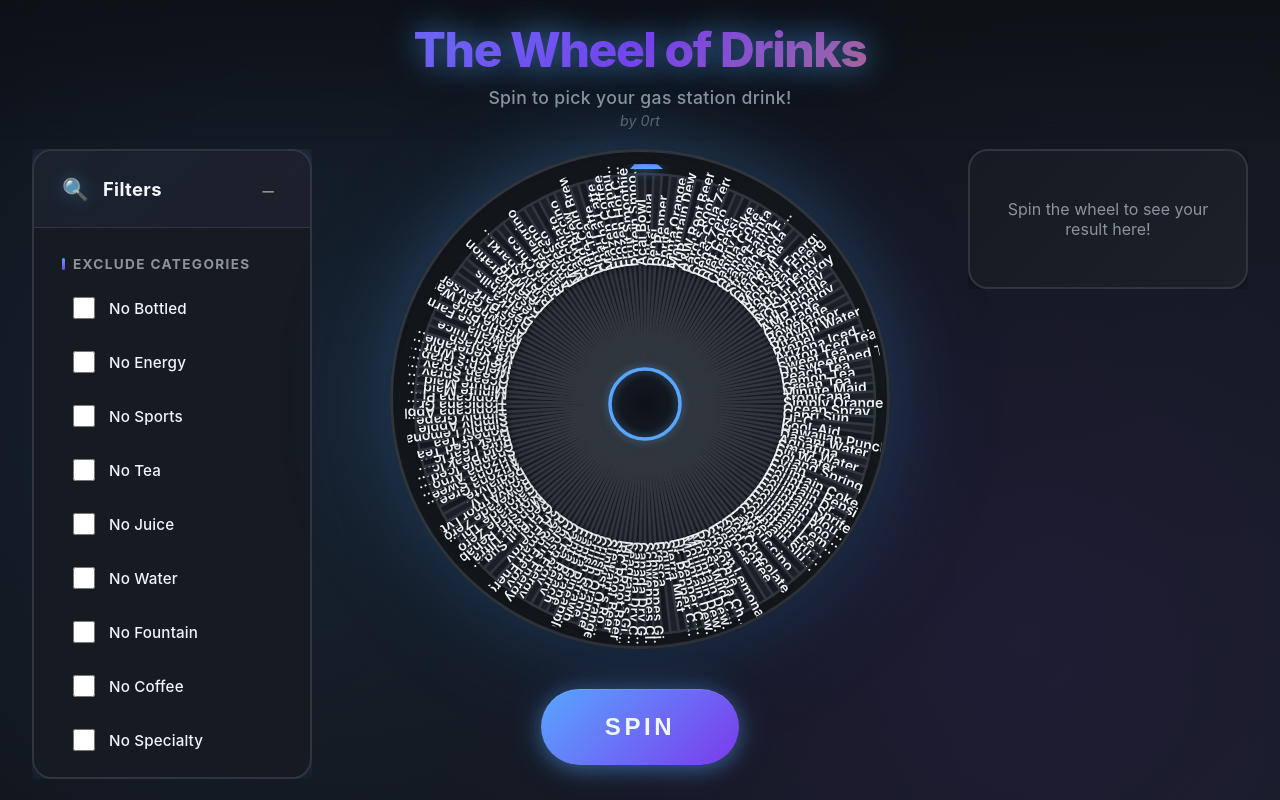
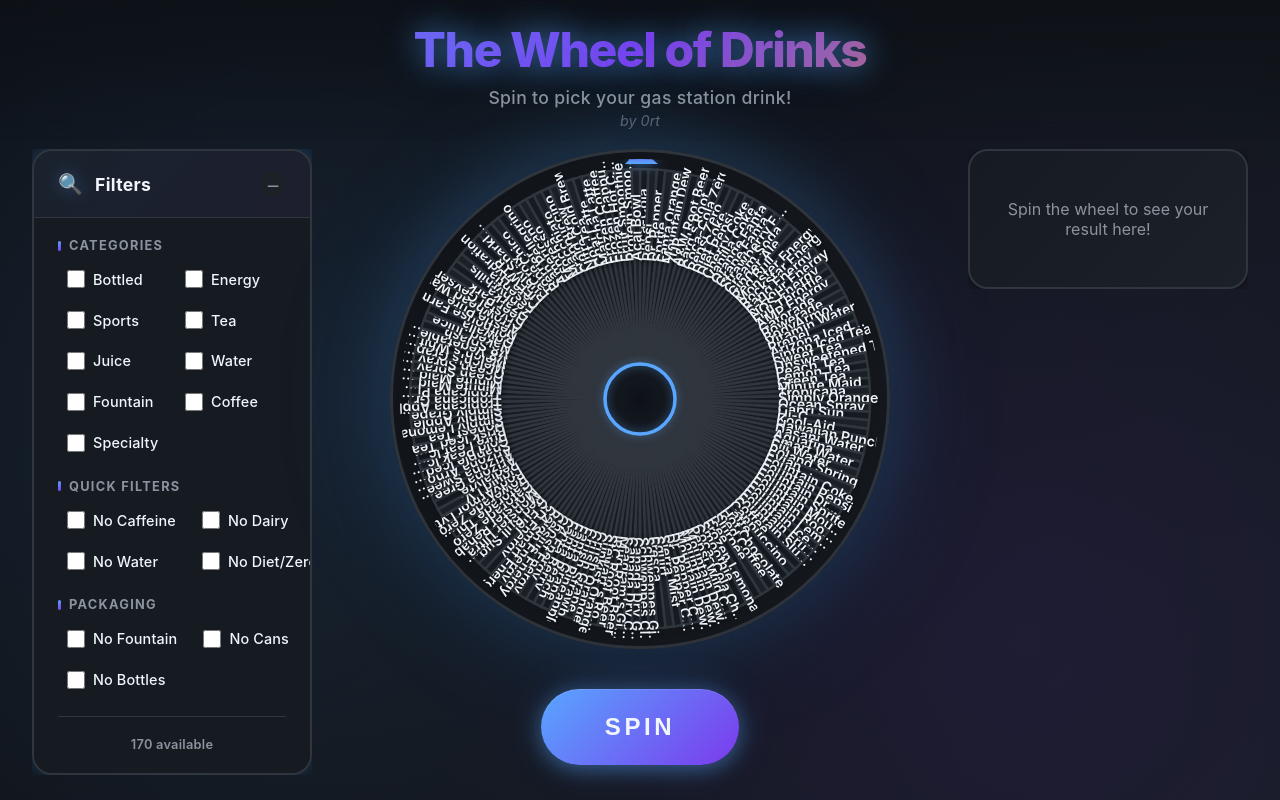
Before and after one commit to asp/WheelOfDrinks, a React (Vite) app: page / in a window 1280 px wide. Built offline with nearby package versions, Linux system fonts and the light colour scheme.

Commit message:
Fix: Compact filters layout, center wheel, auto-spin on Spin Again

```diff
--- a/src/App.jsx
+++ b/src/App.jsx
@@ -9,6 +9,7 @@
   const [selectedDrink, setSelectedDrink] = useState(null)
   const [isSpinning, setIsSpinning] = useState(false)
   const [showResult, setShowResult] = useState(false)
+  const [triggerSpin, setTriggerSpin] = useState(0)
   const [filters, setFilters] = useState({
     noCaffeine: [],
     noPackaging: [],
@@ -37,6 +38,10 @@
   const handleReset = () => {
     setShowResult(false)
     setSelectedDrink(null)
+    // Trigger a new spin automatically after a brief delay
+    setTimeout(() => {
+      setTriggerSpin(prev => prev + 1)
+    }, 300)
   }
 
   const handleFiltersChange = (newFilters) => {
@@ -70,6 +75,7 @@
               onSpinComplete={handleSpinComplete}
               onSpinStart={handleSpinStart}
               isSpinning={isSpinning}
+              triggerSpin={triggerSpin}
             />
           </div>
         </main>
--- a/src/components/DrinkWheel.css
+++ b/src/components/DrinkWheel.css
@@ -2,8 +2,11 @@
   display: flex;
   flex-direction: column;
   align-items: center;
+  justify-content: center;
   gap: 2.5rem;
   position: relative;
+  width: 100%;
+  height: 100%;
 }
 
 .wheel-wrapper {
@@ -23,6 +26,10 @@
   border: 3px solid var(--border-color);
   transition: all 0.4s cubic-bezier(0.16, 1, 0.3, 1);
   animation: wheelPulse 2s ease-in-out infinite;
+  margin: 0 auto;
+  display: flex;
+  align-items: center;
+  justify-content: center;
 }
 
 @keyframes wheelPulse {
--- a/src/components/FilterPanel.css
+++ b/src/components/FilterPanel.css
@@ -21,13 +21,13 @@
 
 .filter-panel-sidebar {
   max-width: 100%;
-  max-height: 100%;
+  max-height: calc(100vh - 120px);
   overflow-y: auto;
 }
 
 .filter-panel-sidebar .filter-content {
-  max-height: calc(100vh - 250px);
-  overflow-y: auto;
+  max-height: calc(100vh - 200px);
+  overflow-y: visible;
 }
 
 .filter-panel-sidebar .filter-content::-webkit-scrollbar {
@@ -52,7 +52,7 @@
   display: flex;
   align-items: center;
   justify-content: space-between;
-  padding: 1.5rem 1.75rem;
+  padding: 1.25rem 1.5rem;
   cursor: pointer;
   user-select: none;
   transition: all 0.3s cubic-bezier(0.16, 1, 0.3, 1);
@@ -66,16 +66,16 @@
 .filter-header-content {
   display: flex;
   align-items: center;
-  gap: 0.875rem;
+  gap: 0.75rem;
 }
 
 .filter-icon {
-  font-size: 1.35rem;
+  font-size: 1.25rem;
   filter: drop-shadow(0 0 8px rgba(88, 166, 255, 0.4));
 }
 
 .filter-title {
-  font-size: 1.15rem;
+  font-size: 1.1rem;
   font-weight: 700;
   color: var(--text-primary);
   letter-spacing: 0.02em;
@@ -85,13 +85,13 @@
   display: inline-flex;
   align-items: center;
   justify-content: center;
-  min-width: 26px;
-  height: 26px;
-  padding: 0 10px;
+  min-width: 24px;
+  height: 24px;
+  padding: 0 8px;
   background: linear-gradient(135deg, var(--accent-primary), var(--accent-secondary));
   color: var(--text-primary);
-  border-radius: 13px;
-  font-size: 0.75rem;
+  border-radius: 12px;
+  font-size: 0.7rem;
   font-weight: 700;
   box-shadow: 0 2px 10px rgba(88, 166, 255, 0.4);
   animation: badgePulse 2s ease-in-out infinite;
@@ -109,12 +109,12 @@
 }
 
 .filter-toggle {
-  font-size: 1.6rem;
+  font-size: 1.5rem;
   font-weight: 300;
   color: var(--text-secondary);
   transition: all 0.3s cubic-bezier(0.16, 1, 0.3, 1);
-  width: 28px;
-  height: 28px;
+  width: 26px;
+  height: 26px;
   display: flex;
   align-items: center;
   justify-content: center;
@@ -129,7 +129,7 @@
 }
 
 .filter-content {
-  padding: 1.75rem;
+  padding: 1.25rem 1.5rem;
   border-top: 1px solid var(--border-color);
   animation: slideDown 0.4s cubic-bezier(0.16, 1, 0.3, 1);
   background: var(--bg-secondary);
@@ -147,20 +147,20 @@
 }
 
 .filter-section {
-  margin-bottom: 1.75rem;
+  margin-bottom: 1.25rem;
 }
 
 .filter-section:last-of-type {
-  margin-bottom: 1rem;
+  margin-bottom: 0.75rem;
 }
 
 .filter-section-title {
-  font-size: 0.85rem;
+  font-size: 0.8rem;
   font-weight: 700;
   color: var(--text-secondary);
   text-transform: uppercase;
   letter-spacing: 0.1em;
-  margin-bottom: 0.875rem;
+  margin-bottom: 0.625rem;
   display: flex;
   align-items: center;
   gap: 0.5rem;
@@ -169,7 +169,7 @@
 .filter-section-title::before {
   content: '';
   width: 3px;
-  height: 12px;
+  height: 10px;
   background: linear-gradient(135deg, var(--accent-primary), var(--accent-secondary));
   border-radius: 2px;
 }
@@ -177,19 +177,44 @@
 .filter-options {
   display: flex;
   flex-direction: column;
-  gap: 0.625rem;
+  gap: 0.5rem;
+}
+
+.filter-options-grid {
+  display: grid;
+  grid-template-columns: repeat(2, 1fr);
+  gap: 0.5rem;
 }
 
 .filter-option {
   display: flex;
   align-items: center;
-  gap: 0.875rem;
+  gap: 0.75rem;
   cursor: pointer;
-  padding: 0.625rem;
-  border-radius: 10px;
+  padding: 0.5rem;
+  border-radius: 8px;
   transition: all 0.25s cubic-bezier(0.16, 1, 0.3, 1);
   user-select: none;
   border: 1px solid transparent;
+}
+
+.filter-option-compact {
+  display: flex;
+  align-items: center;
+  gap: 0.5rem;
+  cursor: pointer;
+  padding: 0.4rem 0.5rem;
+  border-radius: 8px;
+  transition: all 0.2s ease;
+  user-select: none;
+  border: 1px solid transparent;
+  font-size: 0.85rem;
+}
+
+.filter-option-compact:hover {
+  background: rgba(88, 166, 255, 0.08);
+  border-color: rgba(88, 166, 255, 0.2);
+  transform: translateX(2px);
 }
 
 .filter-option:hover {
@@ -198,41 +223,48 @@
   transform: translateX(4px);
 }
 
-.filter-option input[type="checkbox"] {
-  width: 22px;
-  height: 22px;
+.filter-option input[type="checkbox"],
+.filter-option-compact input[type="checkbox"] {
+  width: 18px;
+  height: 18px;
   cursor: pointer;
   accent-color: var(--accent-primary);
-  border-radius: 6px;
+  border-radius: 5px;
   position: relative;
   transition: all 0.2s ease;
+  flex-shrink: 0;
 }
 
-.filter-option input[type="checkbox"]:checked {
+.filter-option input[type="checkbox"]:checked,
+.filter-option-compact input[type="checkbox"]:checked {
   background-color: var(--accent-primary);
-  box-shadow: 0 0 12px rgba(88, 166, 255, 0.5);
+  box-shadow: 0 0 10px rgba(88, 166, 255, 0.5);
 }
 
-.filter-option input[type="checkbox"]:hover {
+.filter-option input[type="checkbox"]:hover,
+.filter-option-compact input[type="checkbox"]:hover {
   transform: scale(1.1);
 }
 
 .filter-option-label {
-  font-size: 0.95rem;
+  font-size: 0.9rem;
   color: var(--text-primary);
   font-weight: 500;
   letter-spacing: 0.01em;
+  white-space: nowrap;
+  overflow: hidden;
+  text-overflow: ellipsis;
 }
 
 .filter-clear {
   width: 100%;
-  padding: 0.875rem;
-  margin-top: 1.25rem;
+  padding: 0.75rem;
+  margin-top: 1rem;
   background: var(--bg-tertiary);
   border: 2px solid var(--border-color);
-  border-radius: 12px;
+  border-radius: 10px;
   color: var(--text-primary);
-  font-size: 0.9rem;
+  font-size: 0.85rem;
   font-weight: 700;
   cursor: pointer;
   transition: all 0.3s cubic-bezier(0.16, 1, 0.3, 1);
@@ -248,14 +280,14 @@
 }
 
 .filter-count {
-  margin-top: 1.25rem;
-  padding-top: 1.25rem;
+  margin-top: 1rem;
+  padding-top: 1rem;
   border-top: 1px solid var(--border-color);
   text-align: center;
 }
 
 .filter-count-text {
-  font-size: 0.875rem;
+  font-size: 0.8rem;
   color: var(--text-secondary);
   font-weight: 600;
   letter-spacing: 0.02em;
@@ -267,18 +299,22 @@
   }
 
   .filter-header {
-    padding: 1.25rem 1.5rem;
+    padding: 1rem 1.25rem;
   }
 
   .filter-content {
-    padding: 1.5rem;
+    padding: 1rem 1.25rem;
   }
 
   .filter-section-title {
-    font-size: 0.8rem;
+    font-size: 0.75rem;
   }
 
   .filter-option-label {
-    font-size: 0.9rem;
+    font-size: 0.85rem;
+  }
+
+  .filter-options-grid {
+    grid-template-columns: 1fr;
   }
 }
--- a/src/components/FilterPanel.jsx
+++ b/src/components/FilterPanel.jsx
@@ -57,25 +57,25 @@
       {isExpanded && (
         <div className="filter-content">
           <div className="filter-section">
-            <h3 className="filter-section-title">Exclude Categories</h3>
-            <div className="filter-options">
+            <h3 className="filter-section-title">Categories</h3>
+            <div className="filter-options-grid">
               {categories.map(category => (
-                <label key={category} className="filter-option">
+                <label key={category} className="filter-option-compact">
                   <input
                     type="checkbox"
                     checked={filters.noCategory?.includes(category) || false}
                     onChange={() => toggleFilter('noCategory', category)}
                   />
-                  <span className="filter-option-label">No {category}</span>
+                  <span className="filter-option-label">{category}</span>
                 </label>
               ))}
             </div>
           </div>
 
           <div className="filter-section">
-            <h3 className="filter-section-title">Exclude Caffeine</h3>
-            <div className="filter-options">
-              <label className="filter-option">
+            <h3 className="filter-section-title">Quick Filters</h3>
+            <div className="filter-options-grid">
+              <label className="filter-option-compact">
                 <input
                   type="checkbox"
                   checked={filters.noCaffeine?.includes('caffeine') || false}
@@ -83,13 +83,37 @@
                 />
                 <span className="filter-option-label">No Caffeine</span>
               </label>
+              <label className="filter-option-compact">
+                <input
+                  type="checkbox"
+                  checked={filters.noDairy?.includes('dairy') || false}
+                  onChange={() => toggleFilter('noDairy', 'dairy')}
+                />
+                <span className="filter-option-label">No Dairy</span>
+              </label>
+              <label className="filter-option-compact">
+                <input
+                  type="checkbox"
+                  checked={filters.noWater?.includes('water') || false}
+                  onChange={() => toggleFilter('noWater', 'water')}
+                />
+                <span className="filter-option-label">No Water</span>
+              </label>
+              <label className="filter-option-compact">
+                <input
+                  type="checkbox"
+                  checked={filters.noSugar?.includes('sugar') || false}
+                  onChange={() => toggleFilter('noSugar', 'sugar')}
+                />
+                <span className="filter-option-label">No Diet/Zero</span>
+              </label>
             </div>
           </div>
 
           <div className="filter-section">
-            <h3 className="filter-section-title">Exclude Packaging</h3>
-            <div className="filter-options">
-              <label className="filter-option">
+            <h3 className="filter-section-title">Packaging</h3>
+            <div className="filter-options-grid">
+              <label className="filter-option-compact">
                 <input
                   type="checkbox"
                   checked={filters.noPackaging?.includes('fountain') || false}
@@ -97,7 +121,7 @@
                 />
                 <span className="filter-option-label">No Fountain</span>
               </label>
-              <label className="filter-option">
+              <label className="filter-option-compact">
                 <input
                   type="checkbox"
                   checked={filters.noPackaging?.includes('can') || false}
@@ -105,7 +129,7 @@
                 />
                 <span className="filter-option-label">No Cans</span>
               </label>
-              <label className="filter-option">
+              <label className="filter-option-compact">
                 <input
                   type="checkbox"
                   checked={filters.noPackaging?.includes('bottle') || false}
@@ -116,45 +140,15 @@
             </div>
           </div>
 
-          <div className="filter-section">
-            <h3 className="filter-section-title">Exclude Types</h3>
-            <div className="filter-options">
-              <label className="filter-option">
-                <input
-                  type="checkbox"
-                  checked={filters.noDairy?.includes('dairy') || false}
-                  onChange={() => toggleFilter('noDairy', 'dairy')}
-                />
-                <span className="filter-option-label">No Dairy</span>
-              </label>
-              <label className="filter-option">
-                <input
-                  type="checkbox"
-                  checked={filters.noWater?.includes('water') || false}
-                  onChange={() => toggleFilter('noWater', 'water')}
-                />
-                <span className="filter-option-label">No Water</span>
-              </label>
-              <label className="filter-option">
-                <input
-                  type="checkbox"
-                  checked={filters.noSugar?.includes('sugar') || false}
-                  onChange={() => toggleFilter('noSugar', 'sugar')}
-                />
-                <span className="filter-option-label">No Diet/Zero</span>
-              </label>
-            </div>
-          </div>
-
           {activeFilterCount > 0 && (
             <button className="filter-clear" onClick={clearAllFilters}>
-              Clear All Filters
+              Clear All
             </button>
           )}
 
           <div className="filter-count">
             <span className="filter-count-text">
-              {availableCount} drink{availableCount !== 1 ? 's' : ''} available
+              {availableCount} available
             </span>
           </div>
         </div>
```
Also changed, not shown: src/components/DrinkWheel.jsx (+10 -1 lines).
